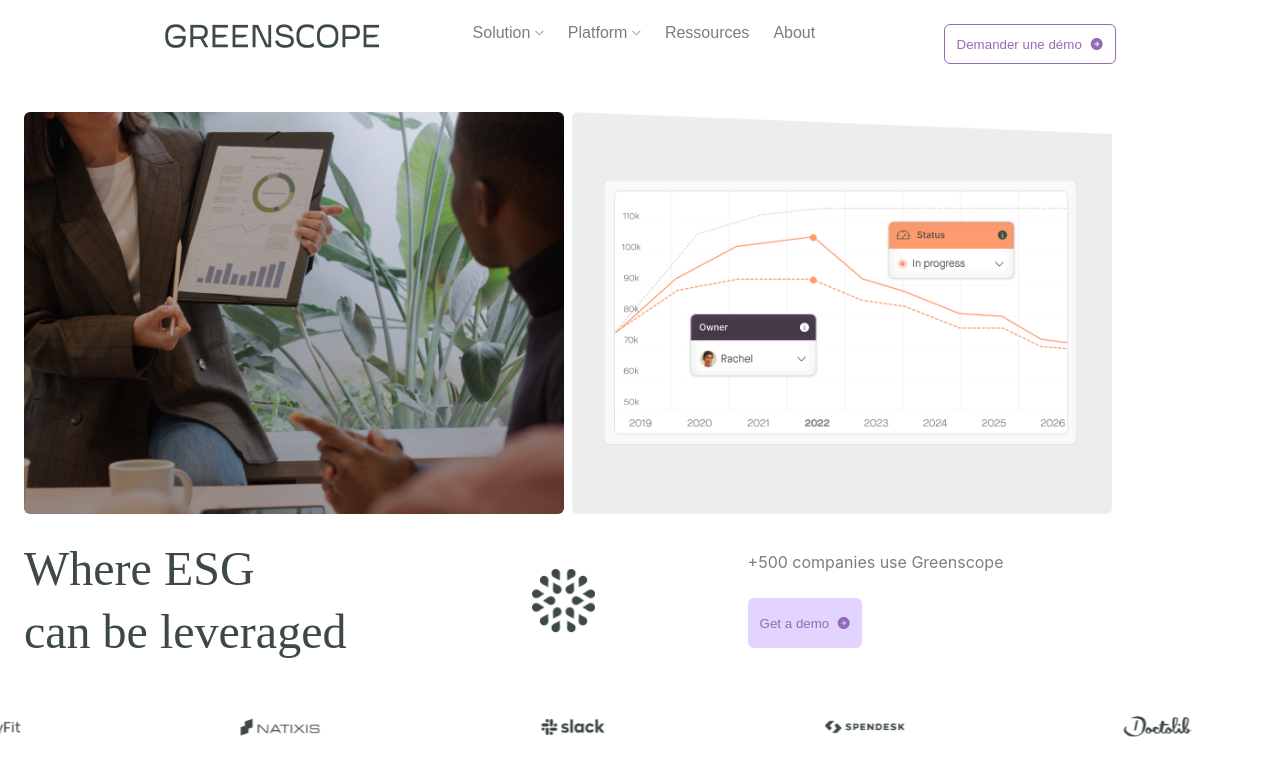
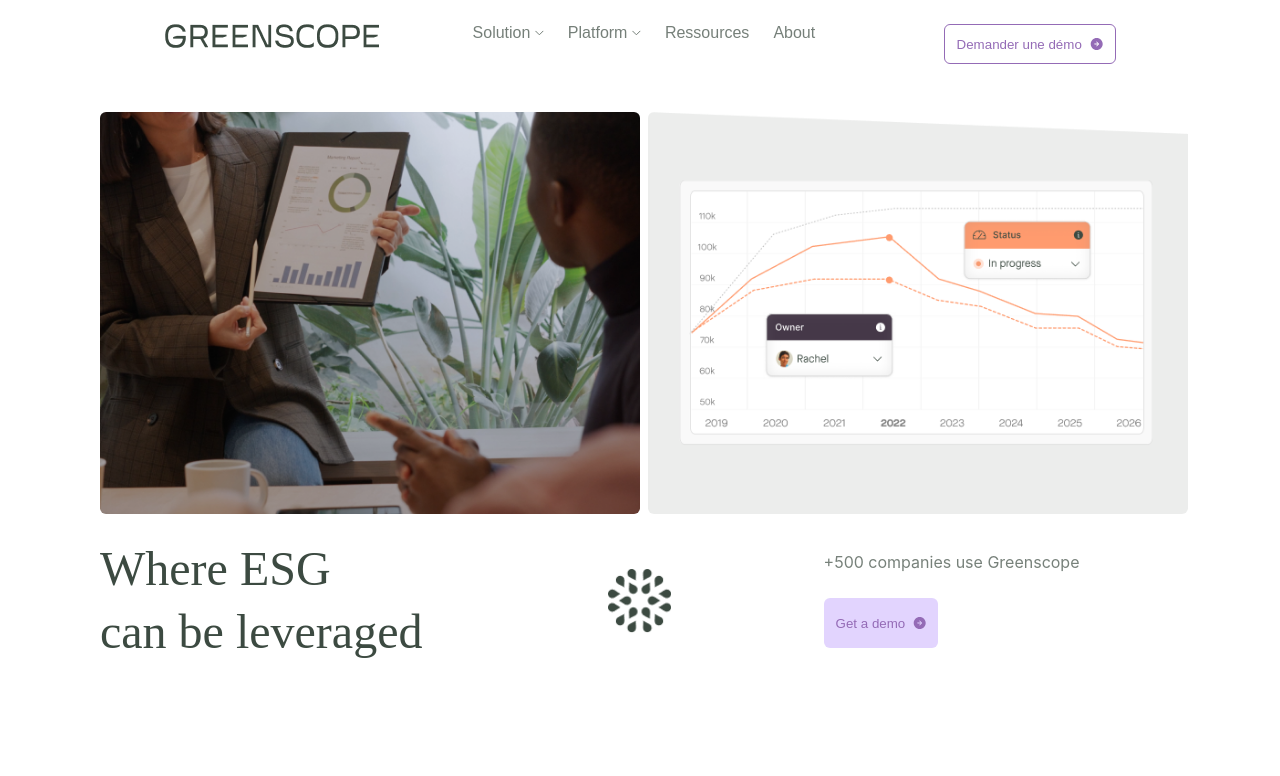
Before and after one commit to RomualdNiss/exo_greenscope, a Next.js app: page /home in a window 1280 px wide. Shown: the top 776 px of the page. Built offline with nearby package versions, Linux system fonts and the light colour scheme.

Commit message:
fix bannière partenaires

```diff
--- a/app/components/Partenaires.tsx
+++ b/app/components/Partenaires.tsx
@@ -16,6 +16,7 @@ const Partenaires= () => {
     '/images/partenaires/S.png',
   ];
   return (
+    <div className={styles.carouselcontainer}>
     <div className={styles.carousel}>
       <div className={styles.track}>
         {partners.map((partner, index) => (
@@ -27,7 +28,7 @@ const Partenaires= () => {
           />
         ))}
                 {/* Répéter une fois les mêmes images pour créer l'effet de boucle */}
-                {partners.map((partner, index) => (
+        {partners.map((partner, index) => (
           <img
             key={`partner-duplicate-${index}`}
             src={partner}
@@ -36,7 +37,9 @@ const Partenaires= () => {
           />
         ))}
 
+
       </div>
+    </div>
     </div>
   );
   };
--- a/app/home/page.tsx
+++ b/app/home/page.tsx
@@ -1,9 +1,8 @@
-import Image from "next/image";
-import styles from "../styles/page.module.css";
-
+import '../styles/globals.css';
 import Header from '../components/header';
 import Hero from "../components/Hero";
 import Partenaires from "../components/Partenaires";
+
 export default function Home() {
   return (
     <div>
--- a/app/styles/partenaires.module.css
+++ b/app/styles/partenaires.module.css
@@ -1,15 +1,21 @@
 /* app/components/partenaires.module.css */
 
+.carouselcontainer {
+  width: 0;
+  height: 0;
+}
 .carousel {
   position: relative;
   width: 100vw;
-  overflow: hidden; /* Cache le contenu qui dépasse */
+  height: 180px;
+  display: flex;
+  align-items: center;
 }
 
 .track {
   display: flex;
   gap: calc(100vw / 6 ); /* Espacement entre les images */
-  animation: scroll 11s linear infinite; /* Animation infinie */
+  animation: scroll 20s linear infinite; /* Animation infinie */
 }
 
 .partnerImage {
@@ -23,6 +29,6 @@
     transform: translateX(0); /* Position initiale */
   }
   to {
-    transform: translateX(-100%); /* Décale toute la ligne vers la gauche */
+    transform: translateX(-50%); /* Décale toute la ligne vers la gauche */
   }
 }
```
